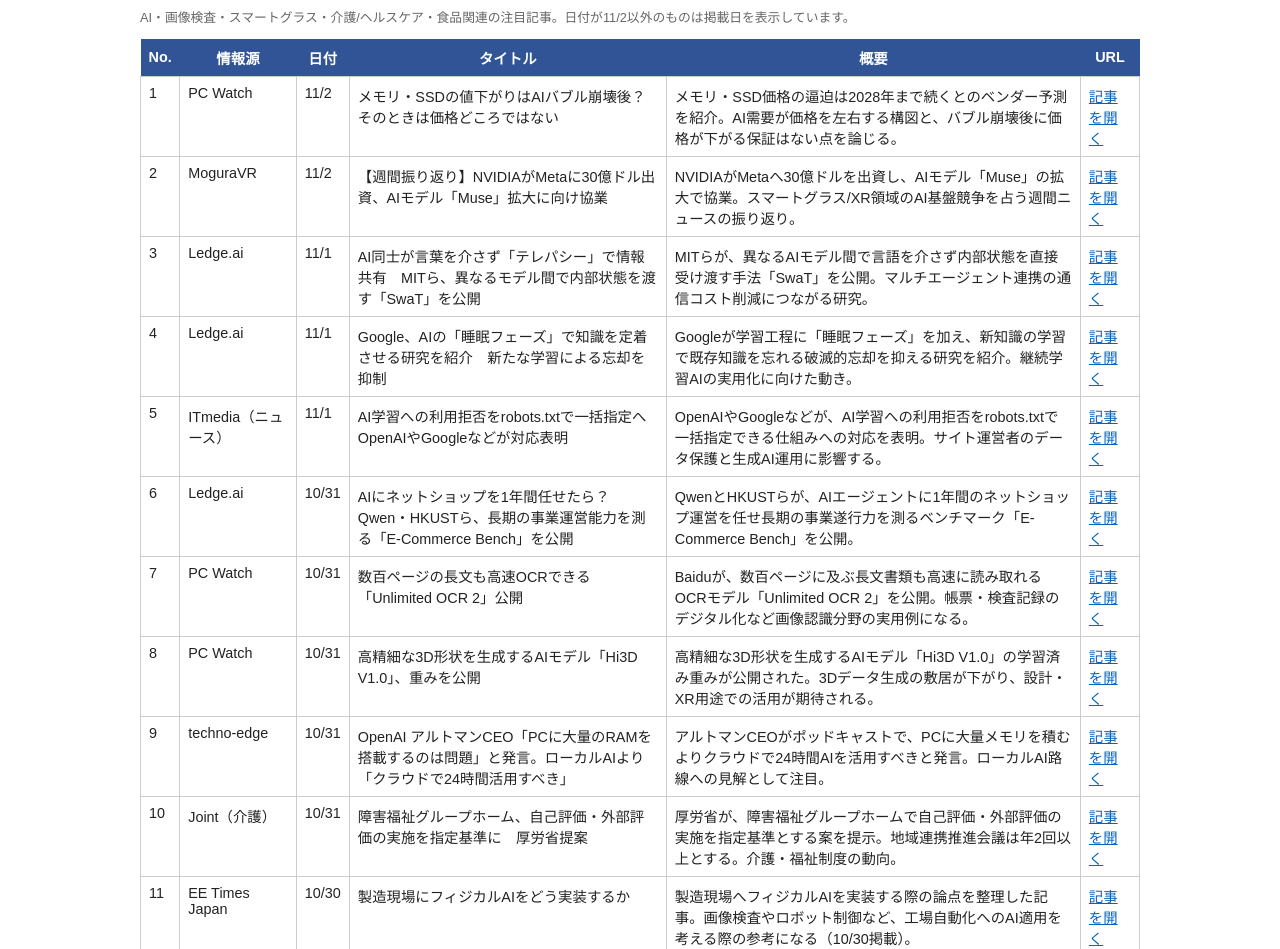
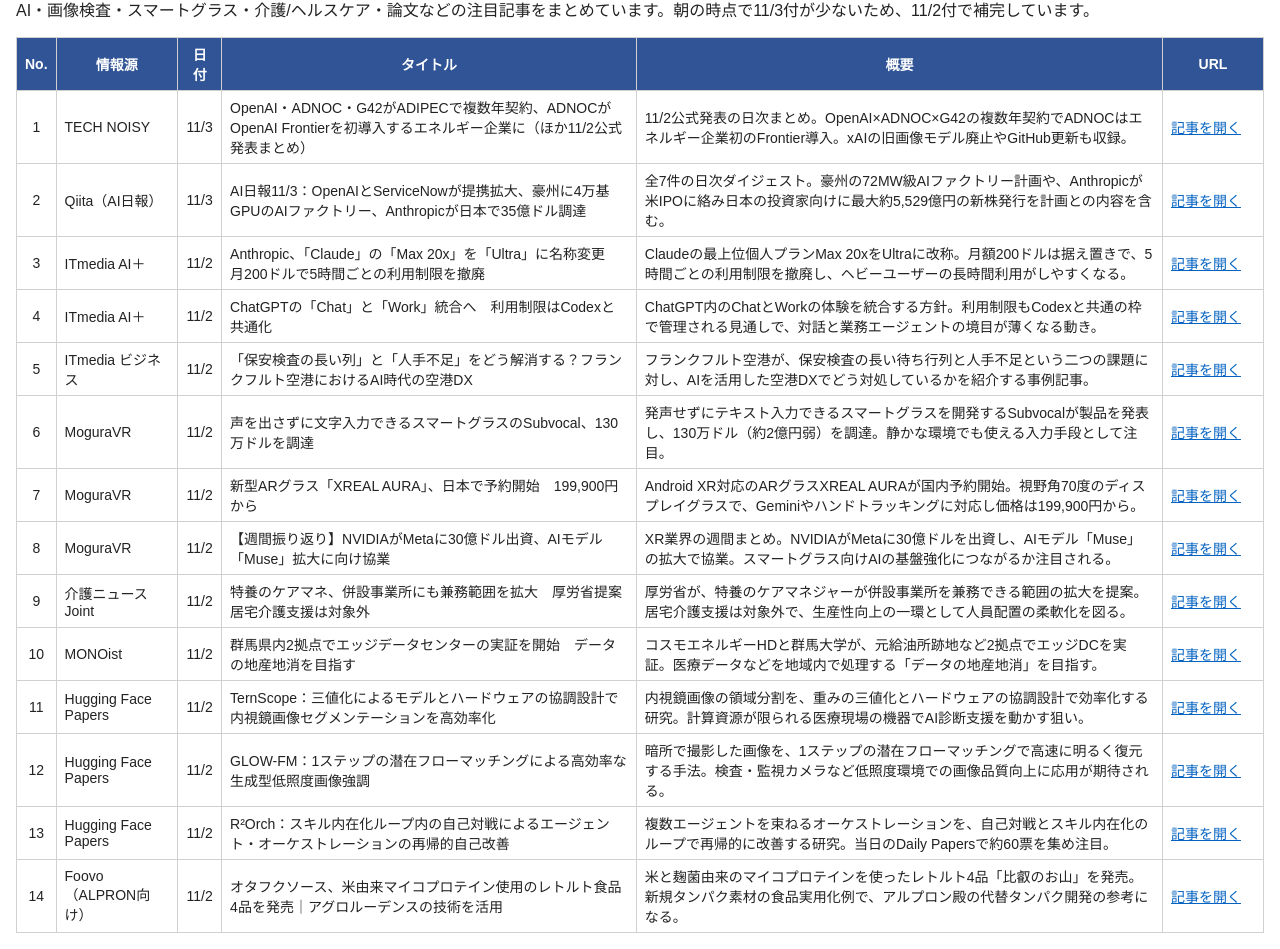
Before and after one commit to rewarcher-lab/daily-ai-summary, a plain HTML site: page index.html in a window 1280 px wide. Shown: the part 67-1016 px from the top of the page. Drawn offline with Linux system fonts and the light colour scheme.

Commit message:
Add files via upload

```diff
--- a/index.html
+++ b/index.html
@@ -1,25 +1,22 @@
-<!doctype html>
-<html lang="ja"><head><meta charset="utf-8"><meta name="viewport" content="width=device-width,initial-scale=1">
-<title>AI・DX 今日のまとめ（2026/11/2）</title>
-<style>body{font-family:Arial,"Noto Sans JP",sans-serif;margin:0 auto;max-width:1000px;padding:16px;color:#222}
-h1{font-size:1.3rem}table{border-collapse:collapse;width:100%;font-size:.9rem}
-th{background:#305496;color:#fff;padding:8px}td{border:1px solid #ccc;padding:8px;vertical-align:top}
-a{color:#0563C1}.n{color:#666;font-size:.8rem}
-@media(max-width:700px){td:nth-child(5){display:none}th:nth-child(5){display:none}}</style></head>
-<body><h1>AI・DX 今日のまとめ（2026/11/2）</h1>
-<p class="n">AI・画像検査・スマートグラス・介護/ヘルスケア・食品関連の注目記事。日付が11/2以外のものは掲載日を表示しています。</p>
-<table><tr><th>No.</th><th>情報源</th><th>日付</th><th>タイトル</th><th>概要</th><th>URL</th></tr>
-<tr><td>1</td><td>PC Watch</td><td>11/2</td><td>メモリ・SSDの値下がりはAIバブル崩壊後？そのときは価格どころではない</td><td>メモリ・SSD価格の逼迫は2028年まで続くとのベンダー予測を紹介。AI需要が価格を左右する構図と、バブル崩壊後に価格が下がる保証はない点を論じる。</td><td><a href="https://pc.watch.impress.co.jp/docs/topic/feature/2152921.html" target="_blank" rel="noopener">記事を開く</a></td></tr>
-<tr><td>2</td><td>MoguraVR</td><td>11/2</td><td>【週間振り返り】NVIDIAがMetaに30億ドル出資、AIモデル「Muse」拡大に向け協業</td><td>NVIDIAがMetaへ30億ドルを出資し、AIモデル「Muse」の拡大で協業。スマートグラス/XR領域のAI基盤競争を占う週間ニュースの振り返り。</td><td><a href="https://www.moguravr.com/vr-ar-mr-weekly-2026-11-2/" target="_blank" rel="noopener">記事を開く</a></td></tr>
-<tr><td>3</td><td>Ledge.ai</td><td>11/1</td><td>AI同士が言葉を介さず「テレパシー」で情報共有　MITら、異なるモデル間で内部状態を渡す「SwaT」を公開</td><td>MITらが、異なるAIモデル間で言語を介さず内部状態を直接受け渡す手法「SwaT」を公開。マルチエージェント連携の通信コスト削減につながる研究。</td><td><a href="https://ledge.ai/articles/mit_swarm_telepathy" target="_blank" rel="noopener">記事を開く</a></td></tr>
-<tr><td>4</td><td>Ledge.ai</td><td>11/1</td><td>Google、AIの「睡眠フェーズ」で知識を定着させる研究を紹介　新たな学習による忘却を抑制</td><td>Googleが学習工程に「睡眠フェーズ」を加え、新知識の学習で既存知識を忘れる破滅的忘却を抑える研究を紹介。継続学習AIの実用化に向けた動き。</td><td><a href="https://ledge.ai/articles/google_sleep_framework_continual_learning" target="_blank" rel="noopener">記事を開く</a></td></tr>
-<tr><td>5</td><td>ITmedia（ニュース）</td><td>11/1</td><td>AI学習への利用拒否をrobots.txtで一括指定へ　OpenAIやGoogleなどが対応表明</td><td>OpenAIやGoogleなどが、AI学習への利用拒否をrobots.txtで一括指定できる仕組みへの対応を表明。サイト運営者のデータ保護と生成AI運用に影響する。</td><td><a href="https://www.itmedia.co.jp/news/article/2611/01/2000002776/" target="_blank" rel="noopener">記事を開く</a></td></tr>
-<tr><td>6</td><td>Ledge.ai</td><td>10/31</td><td>AIにネットショップを1年間任せたら？　Qwen・HKUSTら、長期の事業運営能力を測る「E-Commerce Bench」を公開</td><td>QwenとHKUSTらが、AIエージェントに1年間のネットショップ運営を任せ長期の事業遂行力を測るベンチマーク「E-Commerce Bench」を公開。</td><td><a href="https://ledge.ai/articles/qwen_e_commerce_bench" target="_blank" rel="noopener">記事を開く</a></td></tr>
-<tr><td>7</td><td>PC Watch</td><td>10/31</td><td>数百ページの長文も高速OCRできる「Unlimited OCR 2」公開</td><td>Baiduが、数百ページに及ぶ長文書類も高速に読み取れるOCRモデル「Unlimited OCR 2」を公開。帳票・検査記録のデジタル化など画像認識分野の実用例になる。</td><td><a href="https://pc.watch.impress.co.jp/docs/news/2152310.html" target="_blank" rel="noopener">記事を開く</a></td></tr>
-<tr><td>8</td><td>PC Watch</td><td>10/31</td><td>高精細な3D形状を生成するAIモデル「Hi3D V1.0」、重みを公開</td><td>高精細な3D形状を生成するAIモデル「Hi3D V1.0」の学習済み重みが公開された。3Dデータ生成の敷居が下がり、設計・XR用途での活用が期待される。</td><td><a href="https://pc.watch.impress.co.jp/docs/news/2152546.html" target="_blank" rel="noopener">記事を開く</a></td></tr>
-<tr><td>9</td><td>techno-edge</td><td>10/31</td><td>OpenAI アルトマンCEO「PCに大量のRAMを搭載するのは問題」と発言。ローカルAIより「クラウドで24時間活用すべき」</td><td>アルトマンCEOがポッドキャストで、PCに大量メモリを積むよりクラウドで24時間AIを活用すべきと発言。ローカルAI路線への見解として注目。</td><td><a href="https://www.techno-edge.net/article/2026/10/31/5657.html" target="_blank" rel="noopener">記事を開く</a></td></tr>
-<tr><td>10</td><td>Joint（介護）</td><td>10/31</td><td>障害福祉グループホーム、自己評価・外部評価の実施を指定基準に　厚労省提案</td><td>厚労省が、障害福祉グループホームで自己評価・外部評価の実施を指定基準とする案を提示。地域連携推進会議は年2回以上とする。介護・福祉制度の動向。</td><td><a href="https://www.joint-kaigo.com/articles/50040/" target="_blank" rel="noopener">記事を開く</a></td></tr>
-<tr><td>11</td><td>EE Times Japan</td><td>10/30</td><td>製造現場にフィジカルAIをどう実装するか</td><td>製造現場へフィジカルAIを実装する際の論点を整理した記事。画像検査やロボット制御など、工場自動化へのAI適用を考える際の参考になる（10/30掲載）。</td><td><a href="https://eetimes.itmedia.co.jp/ee/articles/2610/30/news001.html" target="_blank" rel="noopener">記事を開く</a></td></tr>
-<tr><td>12</td><td>MONOist（医療機器）</td><td>10/29</td><td>未知の関連性を捉え創薬を支援、FRONTEOと大塚製薬が腎領域で共創</td><td>FRONTEOと大塚製薬が、AIで未知の関連性を捉える創薬支援を腎領域で共創。医療・ヘルスケア分野でのAI活用事例（10/29掲載）。</td><td><a href="https://monoist.itmedia.co.jp/mn/articles/2610/29/news031.html" target="_blank" rel="noopener">記事を開く</a></td></tr>
-<tr><td>13</td><td>Foovo（ALPRON向け）</td><td>10/29</td><td>精密発酵カゼインで世界初、欧州2社がFDAの「質問なし」レター取得</td><td>Those Vegan CowboysとFormoが精密発酵αS1カゼインでFDA「質問なし」レターを取得。新規タンパク素材の規制対応事例として、ALPRON殿の素材開発に参考になる。</td><td><a href="https://foodtech-japan.com/2026/10/29/those-vegan-cowboys-formo/" target="_blank" rel="noopener">記事を開く</a></td></tr>
-</table></body></html>
+<!DOCTYPE html>
+<html lang="ja"><head><meta charset="UTF-8"><meta name="viewport" content="width=device-width, initial-scale=1">
+<title>AI・DX 今日のまとめ（2026/11/3）</title>
+<style>body{font-family:Arial,"Meiryo",sans-serif;margin:16px;color:#222}h1{font-size:1.4em}table{border-collapse:collapse;width:100%}th,td{border:1px solid #d0d0d0;padding:6px 8px;font-size:14px;vertical-align:middle}th{background:#305496;color:#fff}td.c{text-align:center}td.u{white-space:nowrap;min-width:6em}td.u a{color:#0563C1;text-decoration:underline}@media(max-width:700px){.sum,th:nth-child(5){display:none}}</style></head>
+<body><h1>AI・DX 今日のまとめ（2026/11/3）</h1>
+<p>AI・画像検査・スマートグラス・介護/ヘルスケア・論文などの注目記事をまとめています。朝の時点で11/3付が少ないため、11/2付で補完しています。</p>
+<table><thead><tr><th>No.</th><th>情報源</th><th>日付</th><th>タイトル</th><th>概要</th><th>URL</th></tr></thead><tbody>
+<tr><td class="c">1</td><td>TECH NOISY</td><td class="c">11/3</td><td>OpenAI・ADNOC・G42がADIPECで複数年契約、ADNOCがOpenAI Frontierを初導入するエネルギー企業に（ほか11/2公式発表まとめ）</td><td class="sum">11/2公式発表の日次まとめ。OpenAI×ADNOC×G42の複数年契約でADNOCはエネルギー企業初のFrontier導入。xAIの旧画像モデル廃止やGitHub更新も収録。</td><td class="u"><a href="https://tech-noisy.com/2026/11/03/ai-daily-news-2026-11-02/" target="_blank" rel="noopener">記事を開く</a></td></tr>
+<tr><td class="c">2</td><td>Qiita（AI日報）</td><td class="c">11/3</td><td>AI日報11/3：OpenAIとServiceNowが提携拡大、豪州に4万基GPUのAIファクトリー、Anthropicが日本で35億ドル調達</td><td class="sum">全7件の日次ダイジェスト。豪州の72MW級AIファクトリー計画や、Anthropicが米IPOに絡み日本の投資家向けに最大約5,529億円の新株発行を計画との内容を含む。</td><td class="u"><a href="https://qiita.com/lhjjjk4/items/00fb4ca9d5b6f0e72a55" target="_blank" rel="noopener">記事を開く</a></td></tr>
+<tr><td class="c">3</td><td>ITmedia AI＋</td><td class="c">11/2</td><td>Anthropic、「Claude」の「Max 20x」を「Ultra」に名称変更　月200ドルで5時間ごとの利用制限を撤廃</td><td class="sum">Claudeの最上位個人プランMax 20xをUltraに改称。月額200ドルは据え置きで、5時間ごとの利用制限を撤廃し、ヘビーユーザーの長時間利用がしやすくなる。</td><td class="u"><a href="https://www.itmedia.co.jp/news/article/2611/02/2000002777/" target="_blank" rel="noopener">記事を開く</a></td></tr>
+<tr><td class="c">4</td><td>ITmedia AI＋</td><td class="c">11/2</td><td>ChatGPTの「Chat」と「Work」統合へ　利用制限はCodexと共通化</td><td class="sum">ChatGPT内のChatとWorkの体験を統合する方針。利用制限もCodexと共通の枠で管理される見通しで、対話と業務エージェントの境目が薄くなる動き。</td><td class="u"><a href="https://www.itmedia.co.jp/aiplus/article/2611/02/2000002781/" target="_blank" rel="noopener">記事を開く</a></td></tr>
+<tr><td class="c">5</td><td>ITmedia ビジネス</td><td class="c">11/2</td><td>「保安検査の長い列」と「人手不足」をどう解消する？フランクフルト空港におけるAI時代の空港DX</td><td class="sum">フランクフルト空港が、保安検査の長い待ち行列と人手不足という二つの課題に対し、AIを活用した空港DXでどう対処しているかを紹介する事例記事。</td><td class="u"><a href="https://www.itmedia.co.jp/business/articles/2611/02/news003.html" target="_blank" rel="noopener">記事を開く</a></td></tr>
+<tr><td class="c">6</td><td>MoguraVR</td><td class="c">11/2</td><td>声を出さずに文字入力できるスマートグラスのSubvocal、130万ドルを調達</td><td class="sum">発声せずにテキスト入力できるスマートグラスを開発するSubvocalが製品を発表し、130万ドル（約2億円弱）を調達。静かな環境でも使える入力手段として注目。</td><td class="u"><a href="https://www.moguravr.com/subvocal-silent-speech-glasses-funding/" target="_blank" rel="noopener">記事を開く</a></td></tr>
+<tr><td class="c">7</td><td>MoguraVR</td><td class="c">11/2</td><td>新型ARグラス「XREAL AURA」、日本で予約開始　199,900円から</td><td class="sum">Android XR対応のARグラスXREAL AURAが国内予約開始。視野角70度のディスプレイグラスで、Geminiやハンドトラッキングに対応し価格は199,900円から。</td><td class="u"><a href="https://www.moguravr.com/xreal-aura-android-xr-preorder/" target="_blank" rel="noopener">記事を開く</a></td></tr>
+<tr><td class="c">8</td><td>MoguraVR</td><td class="c">11/2</td><td>【週間振り返り】NVIDIAがMetaに30億ドル出資、AIモデル「Muse」拡大に向け協業</td><td class="sum">XR業界の週間まとめ。NVIDIAがMetaに30億ドルを出資し、AIモデル「Muse」の拡大で協業。スマートグラス向けAIの基盤強化につながるか注目される。</td><td class="u"><a href="https://www.moguravr.com/vr-ar-mr-weekly-2026-11-2/" target="_blank" rel="noopener">記事を開く</a></td></tr>
+<tr><td class="c">9</td><td>介護ニュースJoint</td><td class="c">11/2</td><td>特養のケアマネ、併設事業所にも兼務範囲を拡大　厚労省提案　居宅介護支援は対象外</td><td class="sum">厚労省が、特養のケアマネジャーが併設事業所を兼務できる範囲の拡大を提案。居宅介護支援は対象外で、生産性向上の一環として人員配置の柔軟化を図る。</td><td class="u"><a href="https://www.joint-kaigo.com/articles/50052/" target="_blank" rel="noopener">記事を開く</a></td></tr>
+<tr><td class="c">10</td><td>MONOist</td><td class="c">11/2</td><td>群馬県内2拠点でエッジデータセンターの実証を開始　データの地産地消を目指す</td><td class="sum">コスモエネルギーHDと群馬大学が、元給油所跡地など2拠点でエッジDCを実証。医療データなどを地域内で処理する「データの地産地消」を目指す。</td><td class="u"><a href="https://monoist.itmedia.co.jp/mn/articles/2611/02/news041.html" target="_blank" rel="noopener">記事を開く</a></td></tr>
+<tr><td class="c">11</td><td>Hugging Face Papers</td><td class="c">11/2</td><td>TernScope：三値化によるモデルとハードウェアの協調設計で内視鏡画像セグメンテーションを高効率化</td><td class="sum">内視鏡画像の領域分割を、重みの三値化とハードウェアの協調設計で効率化する研究。計算資源が限られる医療現場の機器でAI診断支援を動かす狙い。</td><td class="u"><a href="https://huggingface.co/papers/2610.29617" target="_blank" rel="noopener">記事を開く</a></td></tr>
+<tr><td class="c">12</td><td>Hugging Face Papers</td><td class="c">11/2</td><td>GLOW-FM：1ステップの潜在フローマッチングによる高効率な生成型低照度画像強調</td><td class="sum">暗所で撮影した画像を、1ステップの潜在フローマッチングで高速に明るく復元する手法。検査・監視カメラなど低照度環境での画像品質向上に応用が期待される。</td><td class="u"><a href="https://huggingface.co/papers/2610.31222" target="_blank" rel="noopener">記事を開く</a></td></tr>
+<tr><td class="c">13</td><td>Hugging Face Papers</td><td class="c">11/2</td><td>R²Orch：スキル内在化ループ内の自己対戦によるエージェント・オーケストレーションの再帰的自己改善</td><td class="sum">複数エージェントを束ねるオーケストレーションを、自己対戦とスキル内在化のループで再帰的に改善する研究。当日のDaily Papersで約60票を集め注目。</td><td class="u"><a href="https://huggingface.co/papers/2610.22740" target="_blank" rel="noopener">記事を開く</a></td></tr>
+<tr><td class="c">14</td><td>Foovo（ALPRON向け）</td><td class="c">11/2</td><td>オタフクソース、米由来マイコプロテイン使用のレトルト食品4品を発売｜アグロルーデンスの技術を活用</td><td class="sum">米と麹菌由来のマイコプロテインを使ったレトルト4品「比叡のお山」を発売。新規タンパク素材の食品実用化例で、アルプロン殿の代替タンパク開発の参考になる。</td><td class="u"><a href="https://foodtech-japan.com/2026/11/02/otafuku/" target="_blank" rel="noopener">記事を開く</a></td></tr>
+</tbody></table></body></html>
```
